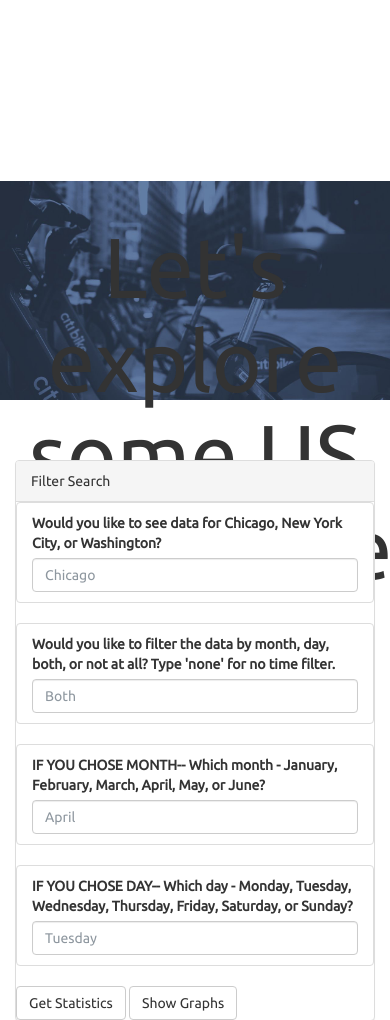
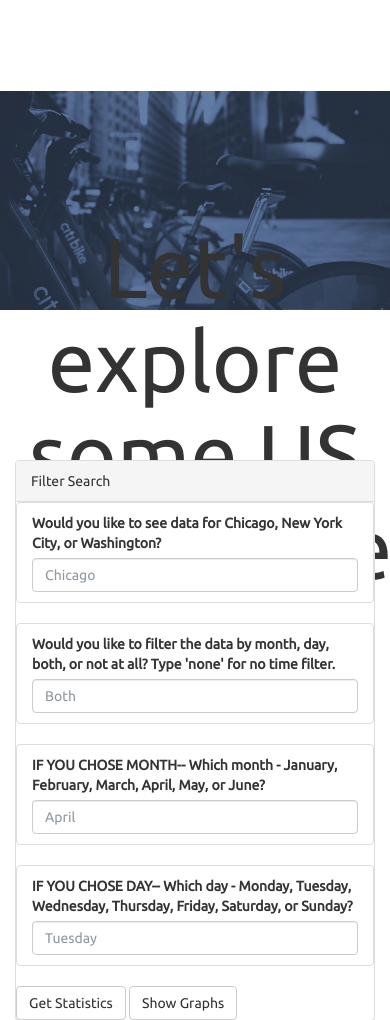
Before and after one commit to maivey/bikeshare-heroku-test, a Flask app: page / in a window 390 px wide. Shown: the part 62-1082 px from the top of the page. Run offline with Flask 2, Linux system fonts and the light colour scheme; some libraries are stand-ins or nearby versions.

Commit message:
Fix responsive display

```diff
--- a/bikeshare_app/static/css/style.css
+++ b/bikeshare_app/static/css/style.css
@@ -152,8 +152,8 @@
     /* background: black; */
     background-image: url("../images/bikeshare.jpg");
     background-attachment: fixed;
-    background-position: bottom center;
-    /*background-position: top center;*/
+    /*background-position: bottom center;*/
+    background-position: center;
     background-repeat: no-repeat;
     background-size: contain;
     /*background-size: cover;*/
@@ -209,8 +209,8 @@
     /* background: black; */
     background-image: url("../images/bikeshare.jpg");
     background-attachment: fixed;
-    background-position: bottom center;
-    /*background-position: top center;*/
+    /*background-position: bottom center;*/
+    background-position: center;
     /*background-size: cover;*/
     background-repeat: no-repeat;
     background-size: contain;
```
